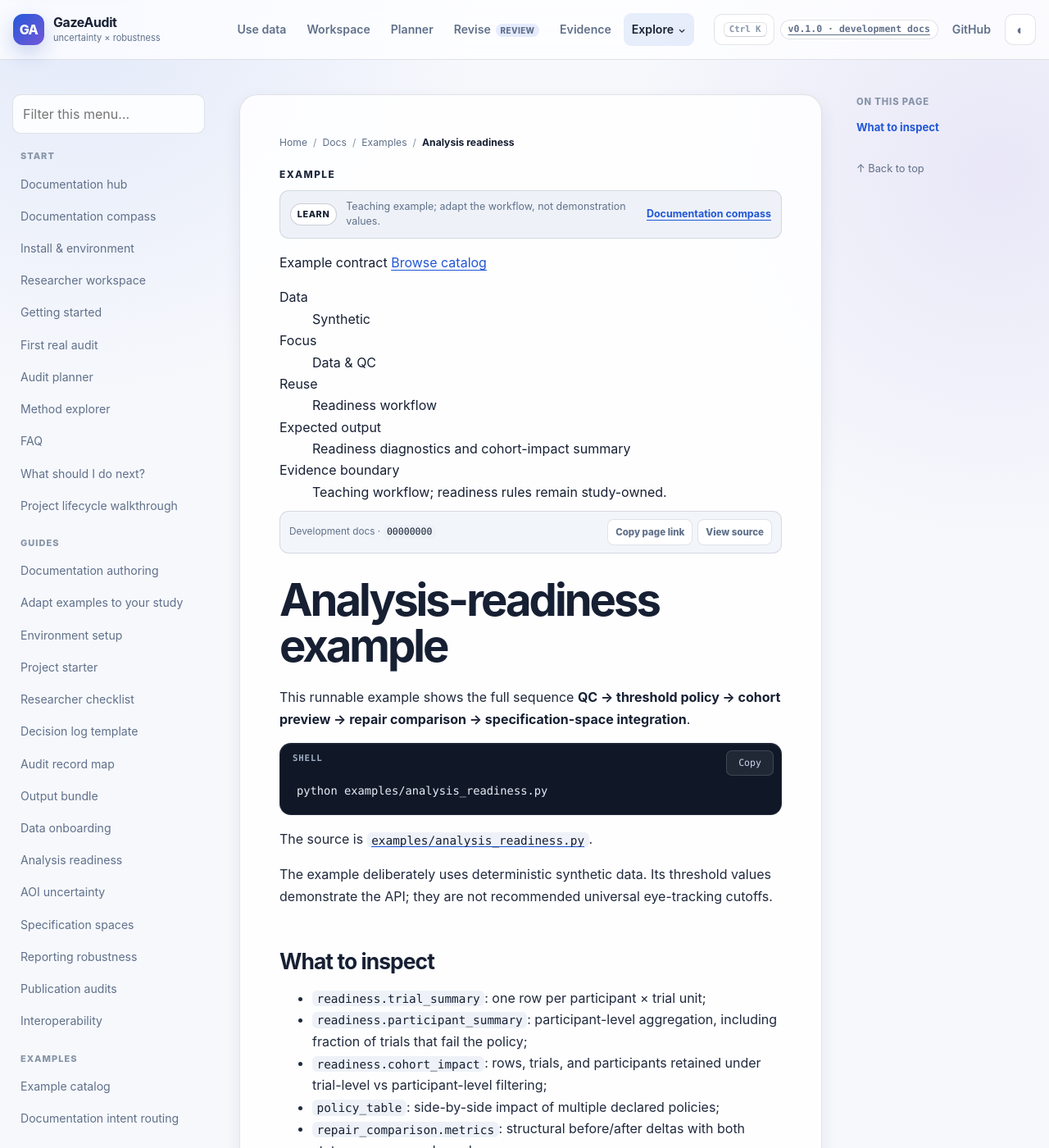
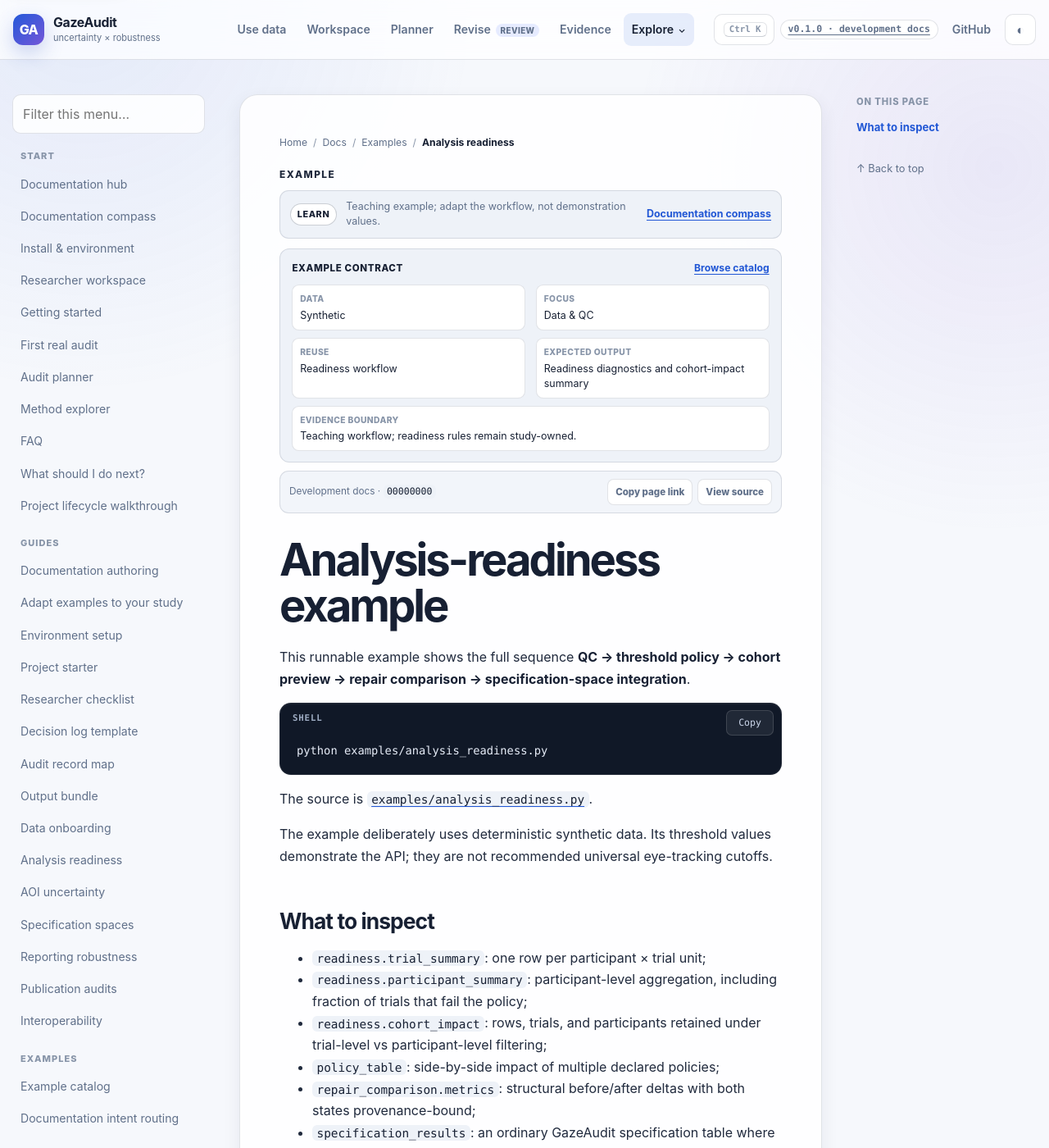
Before and after one commit to stefanosbalaskas/GazeAudit, a Jekyll site: the page built from docs/examples/analysis-readiness.md, in a window 1280 px wide and 1400 px high. Shown: the whole window at 82% size. Built offline with Jekyll 4.4.1, drawn with Linux system fonts in a browser that asks for light colours.

Commit message:
docs: style governed example contracts

```diff
--- a/assets/css/enhancements.css
+++ b/assets/css/enhancements.css
@@ -503,3 +503,99 @@
     outline-offset: 2px;
   }
 }
+
+
+/* Governed example contract */
+.example-contract {
+  margin: -.25rem 0 1rem;
+  padding: .8rem .9rem;
+  border: 1px solid var(--border);
+  border-radius: .75rem;
+  background: var(--surface-muted);
+}
+
+.example-contract-head {
+  display: flex;
+  align-items: baseline;
+  justify-content: space-between;
+  gap: .75rem;
+  margin-bottom: .65rem;
+}
+
+.example-contract-head > span {
+  color: var(--text);
+  font-size: .72rem;
+  font-weight: 850;
+  letter-spacing: .055em;
+  text-transform: uppercase;
+}
+
+.example-contract-head a {
+  font-size: .76rem;
+  font-weight: 750;
+}
+
+.example-contract dl {
+  display: grid;
+  grid-template-columns: repeat(2, minmax(0, 1fr));
+  gap: .55rem .8rem;
+  margin: 0;
+}
+
+.example-contract dl > div {
+  min-width: 0;
+  padding: .5rem .55rem;
+  border: 1px solid var(--border);
+  border-radius: .55rem;
+  background: var(--surface-solid);
+}
+
+.example-contract dt {
+  margin: 0 0 .18rem;
+  color: var(--faint);
+  font-size: .64rem;
+  font-weight: 800;
+  letter-spacing: .04em;
+  text-transform: uppercase;
+}
+
+.example-contract dd {
+  margin: 0;
+  color: var(--text);
+  font-size: .78rem;
+  line-height: 1.45;
+}
+
+.example-contract .example-contract-boundary {
+  grid-column: 1 / -1;
+}
+
+.example-contract:focus-within {
+  border-color: var(--accent);
+}
+
+@media (max-width: 680px) {
+  .example-contract dl {
+    grid-template-columns: 1fr;
+  }
+
+  .example-contract .example-contract-boundary {
+    grid-column: auto;
+  }
+
+  .example-contract-head {
+    align-items: flex-start;
+  }
+}
+
+@media (forced-colors: active) {
+  .example-contract,
+  .example-contract dl > div {
+    border-color: CanvasText;
+  }
+
+  .example-contract:focus-within {
+    outline: 2px solid Highlight;
+    outline-offset: 2px;
+  }
+}
```
